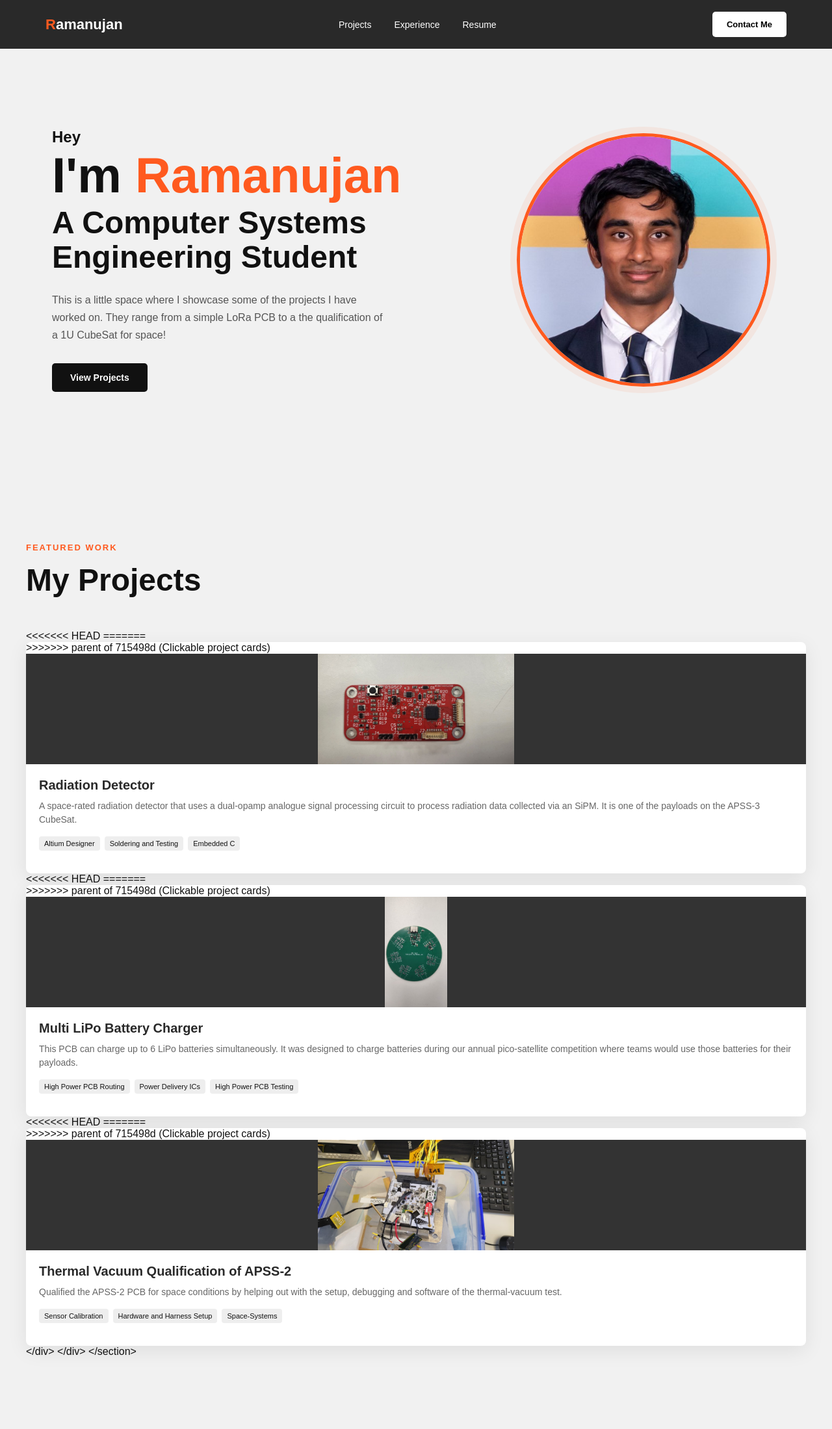
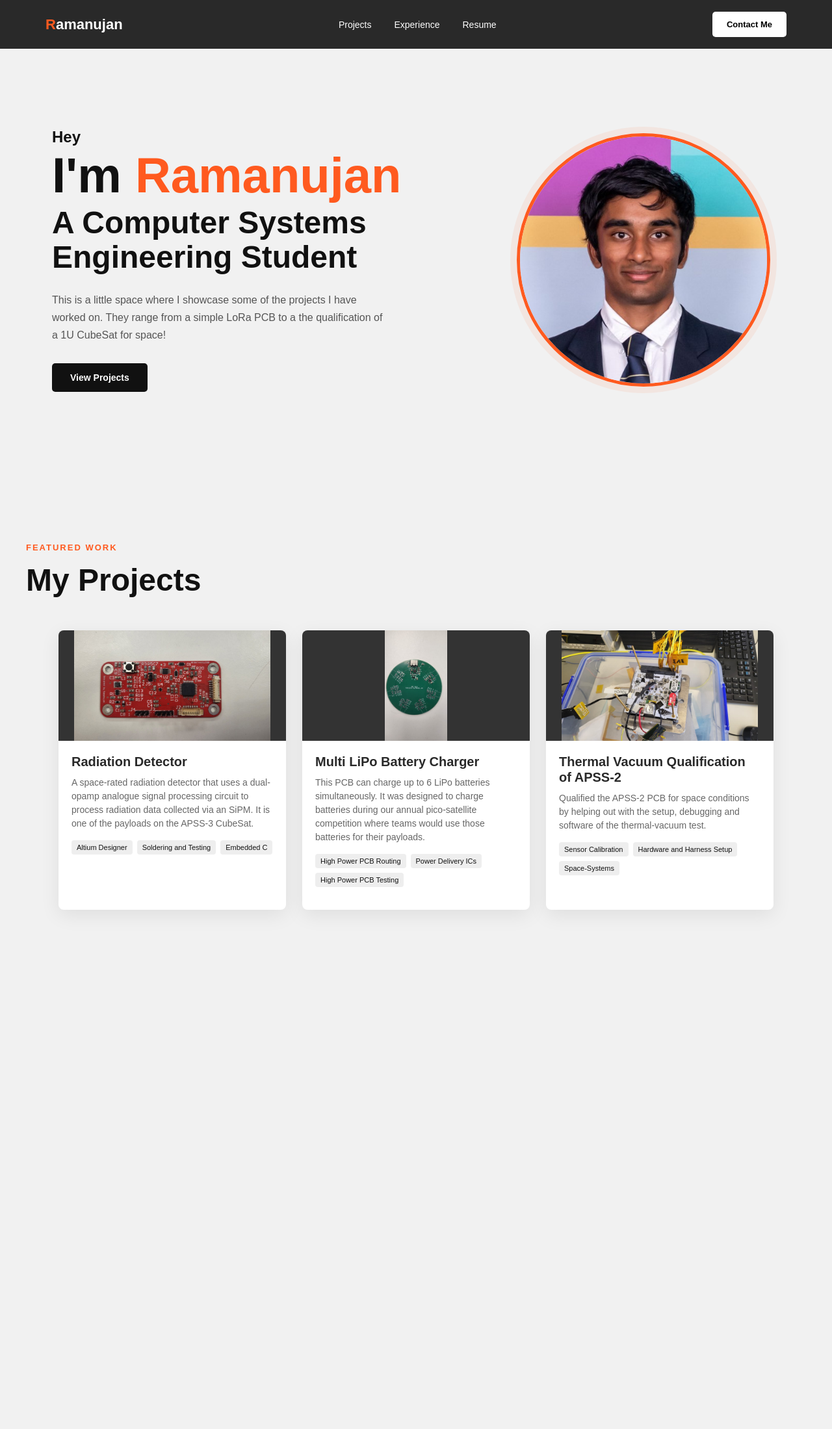
Before and after one commit to FreeZucchini/freezucchini.github.io, a Jekyll site: the page built from index.markdown, in a window 1280 px wide. Shown: the whole page at 65% size. Built offline with Jekyll 4.4.1, drawn with Linux system fonts in a browser that asks for light colours; after the commit the page ends 1510 px from its top, so only the background shows below that.

Commit message:
Hopefully all bugs from git revert fixed

```diff
--- a/assets/css/style.css
+++ b/assets/css/style.css
@@ -1077,7 +1077,7 @@ nav a:hover {
     justify-content: center;
 }
 
-.project-image-card img {
+.project-hero-image img {
     width: 100%;
 
     height: 100%;
@@ -1161,7 +1161,7 @@ nav a:hover {
 /* =========================================
    CONTENT SECTION
 ========================================= */
-
+.project-content-section {
     position: absolute;
 
     left: 0;
@@ -1204,17 +1204,7 @@ nav a:hover {
     width: 100%;
     height: 100%;
 
-    display: flex;
-
-    align-items: center;
-
-    justify-content: center;
-}
-
-.project-image-small img {
-    width: 100%;
-
-    height: 100%;
+    display: block;
 
     object-fit: contain;
 }
@@ -1263,6 +1253,21 @@ nav a:hover {
     padding-top: 30px;
 
     border-top: 1px solid #ddd;
+}
+
+
+/* =========================================
+   TWO-COLUMN TEXT SECTIONS
+========================================= */
+
+.project-two-column {
+    display: grid;
+
+    grid-template-columns: 1fr 1fr;
+
+    gap: 80px;
+
+    margin-bottom: 90px;
 }
 
 
--- a/index.markdown
+++ b/index.markdown
@@ -53,16 +53,12 @@ title: Portfolio
 
         <h2>My Projects</h2>
 
-        <div class="featured-project-grid">
+        <div class="project-grid">
 
-<<<<<<< HEAD
             <a
                 href="{{ '/projects/radiation-detector.html' | relative_url }}"
-                class="featured-project-card"
+                class="project-card"
             >
-=======
-            <article class="project-card">
->>>>>>> parent of 715498d (Clickable project cards)
 
                 <div class="project-card-image">
                     <img
@@ -90,17 +86,13 @@ title: Portfolio
 
                 </div>
 
-            </article>
+            </a>
 
 
-<<<<<<< HEAD
-           <a
+            <a
                 href="{{ '/projects/lipo-charger.html' | relative_url }}"
-                class="featured-project-card"
+                class="project-card"
             >
-=======
-            <article class="project-card">
->>>>>>> parent of 715498d (Clickable project cards)
 
                 <div class="project-card-image">
                     <img
@@ -128,17 +120,13 @@ title: Portfolio
 
                 </div>
 
-            </article>
+            </a>
 
 
-<<<<<<< HEAD
-           <a
+            <a
                 href="{{ '/projects/apss-2-tvac.html' | relative_url }}"
-                class="featured-project-card"
+                class="project-card"
             >
-=======
-            <article class="project-card">
->>>>>>> parent of 715498d (Clickable project cards)
 
                 <div class="project-card-image">
                     <img
@@ -164,7 +152,7 @@ title: Portfolio
 
                 </div>
 
-            </article>
+            </a>
 
         </div>
 
--- a/projects/radiation-detector.html
+++ b/projects/radiation-detector.html
@@ -56,7 +56,7 @@ title: Radiation Detector
              PROJECT / TECHNICAL CONCEPTS
              ========================================= -->
 
-        <div class="project-introduction">
+        <div class="project-grid">
 
             <div class="project-section">
 
```
